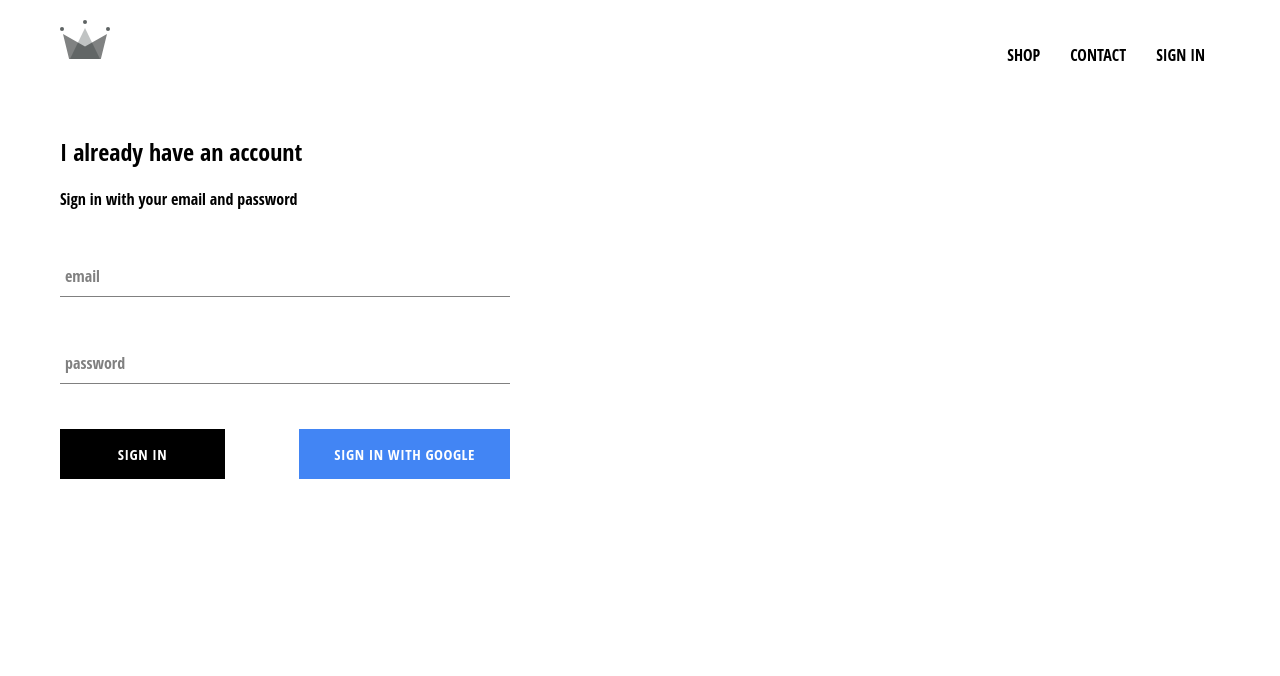
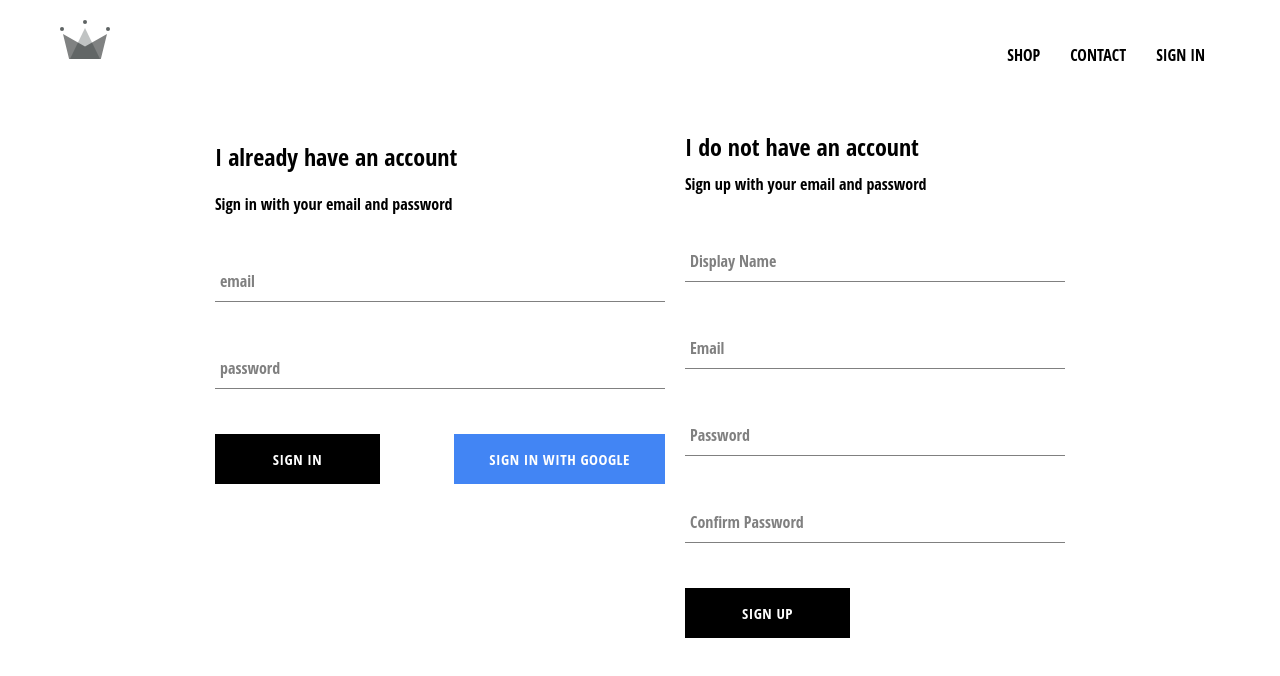
Before and after one commit to JacobTemple/crwn-clothing, a React (Create React App) app: page /signin in a window 1280 px wide. Shown: the top 676 px of the page. Built offline with nearby package versions, Linux system fonts and the light colour scheme; no server answers.

Commit message:
added signup with email and password

```diff
--- a/src/App.js
+++ b/src/App.js
@@ -5,7 +5,7 @@
 import ShopPage from './pages/shop/shop.component';
 import Header from './components/header/header.component';
 import SignInAndSignUpPage from './pages/sign-in-and-sign-up/sign-in-and-sign-up.component';
-import { auth } from './firebase/firebase.utils';
+import { auth, createUserProfileDocument } from './firebase/firebase.utils';
 
 import './App.css';
 
@@ -21,10 +21,22 @@
   unsubscribeFromAuth = null;
 
   componentDidMount() {
-    this.unsubscribeFromAuth = auth.onAuthStateChanged(user => {
-      this.setState({ currentUser: user });
+    this.unsubscribeFromAuth = auth.onAuthStateChanged(async userAuth => {
+      if (userAuth) {
+        const userRef = await createUserProfileDocument(userAuth);
 
-      console.log(user);
+        userRef.onSnapshot(snapShot => {
+          this.setState({
+            currentUser: {
+              id: snapShot.id,
+              ...snapShot.data()
+            }
+          })
+        });
+      } else
+        {
+          this.setState({currentUser: userAuth});
+          }
     });
   }
 
--- /dev/null
+++ b/src/components/sign-up/sign-up.component.jsx
@@ -0,0 +1,98 @@
+import React from 'react';
+
+import FormInput from '../form-input/form-input.component';
+import CustomButton from '../custom-button/custom-button.component';
+
+import { auth, createUserProfileDocument } from '../../firebase/firebase.utils';
+
+import './sign-up.styles.scss';
+
+class SignUp extends React.Component {
+    constructor(){
+        super();
+
+        this.state = {
+            displayName: '',
+            email: '',
+            password: '',
+            confirmPassword: ''
+        }
+    }
+
+    handleSubmit = async event => {
+        event.preventDefault();
+
+        const { displayName, email, password, confirmPassword } = this.state;
+
+        if(password != confirmPassword){
+            alert("passwords don't match");
+            return;
+        }
+
+        try{
+            const { user } = await auth.createUserWithEmailAndPassword(email, password);
+
+            await createUserProfileDocument(user, {displayName});
+
+            this.setState({
+                displayName: '',
+                email: '',
+                password: '',
+                confirmPassword: ''
+            })
+        } catch(error) {
+            console.log(error);
+        }
+    };
+
+    handleChange = event => {
+        const { name, value } = event.target;
+        this.setState({[name]: value});
+    }
+
+    render(){
+        const { displayName, email, password, confirmPassword } = this.state;
+        return(
+            <div className="sign-up">
+                <h2 className='title'>I do not have an account</h2>
+                <span>Sign up with your email and password</span>
+                <form className='sign-up-form' onSubmit={this.handleSubmit}>
+                    <FormInput
+                    type='text'
+                    name='displayName'
+                    value={ displayName }
+                    onChange={this.handleChange}
+                    label='Display Name'
+                    required
+                    />
+                    <FormInput
+                    type='email'
+                    name='email'
+                    value={ email }
+                    onChange={this.handleChange}
+                    label='Email'
+                    required
+                    />
+                    <FormInput
+                    type='password'
+                    name='password'
+                    value={ password }
+                    onChange={this.handleChange}
+                    label='Password'
+                    required
+                    />
+                    <FormInput
+                    type='password'
+                    name='confirmPassword'
+                    value={ confirmPassword }
+                    onChange={this.handleChange}
+                    label='Confirm Password'
+                    required
+                    />
+                    <CustomButton type='submit'>SIGN UP </CustomButton>
+                </form>
+            </div>
+        )
+    }
+}
+export default SignUp;
--- /dev/null
+++ b/src/components/sign-up/sign-up.styles.scss
@@ -0,0 +1,9 @@
+.sign-up {
+    display: flex;
+    flex-direction: column;
+    width: 380px;
+
+    .title {
+      margin: 10px 0;
+    }
+  }
--- a/src/firebase/firebase.utils.js
+++ b/src/firebase/firebase.utils.js
@@ -13,6 +13,32 @@
     measurementId: "G-RCSSSWC11F"
 };
 
+export const createUserProfileDocument = async (userAuth, additionalData) => {
+    if (!userAuth) return;
+
+    const userRef = firestore.doc(`users/${userAuth.uid}`);
+
+    const snapShot = await userRef.get();
+
+    if(!snapShot.exists) {
+        const { displayName, email } = userAuth;
+        const createdAt = new Date();
+
+        try {
+            await userRef.set({
+                displayName,
+                email,
+                createdAt,
+                ...additionalData
+            })
+        } catch (error) {
+            console.log('error creating user: ', error.message);
+        }
+    }
+
+    return userRef;
+};
+
 firebase.initializeApp(config);
 
 export const auth = firebase.auth();
--- a/src/pages/sign-in-and-sign-up/sign-in-and-sign-up.component.jsx
+++ b/src/pages/sign-in-and-sign-up/sign-in-and-sign-up.component.jsx
@@ -1,12 +1,14 @@
 import React from 'react';
 
 import SignIn from '../../components/sign-in/sign-in.component';
+import SignUp from '../../components/sign-up/sign-up.component';
 
 import './sign-in-and-sign-up.styles.scss';
 
 const SignInAndSignUpPage = () => (
     <div className='sign-in-and-sign-up'>
         <SignIn />
+        <SignUp />
     </div>
 );
 
--- a/src/pages/sign-in-and-sign-up/sign-in-and-sign-up.styles.scss
+++ b/src/pages/sign-in-and-sign-up/sign-in-and-sign-up.styles.scss
@@ -0,0 +1,6 @@
+.sign-in-and-sign-up {
+    width: 850px;
+    display: flex;
+    justify-content: space-between;
+    margin: 30px auto;
+  }
```
